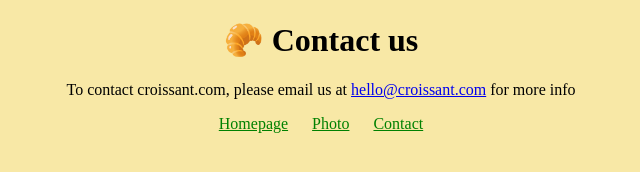
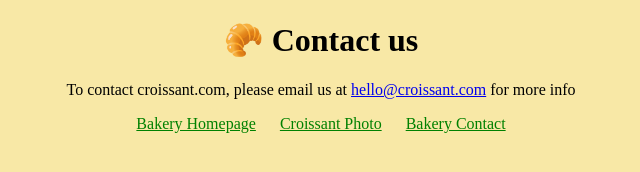
Before and after one commit to Kmendoza23/croissant, a plain HTML site: page contact.html in a window 1280 px wide. Shown: the whole page, without its empty margins (319-959 px from the left). Drawn offline with Linux system fonts and the light colour scheme.

Commit message:
saved footer changes

```diff
--- a/contact.html
+++ b/contact.html
@@ -16,9 +16,9 @@
         To contact croissant.com, please email us at <a href="mailto:hello@croissant.com" class="email-link">hello@croissant.com</a> for more info
     </p>
     <footer>
-        <a href="/">Homepage</a>
-        <a href="/photo.html" >Photo</a>
-        <a href="/contact.html">Contact</a>
+        <a href="/">Bakery Homepage</a>
+        <a href="/photo.html" >Croissant Photo</a>
+        <a href="/contact.html">Bakery Contact</a>
     </footer>
 </body>
 </html>
```
